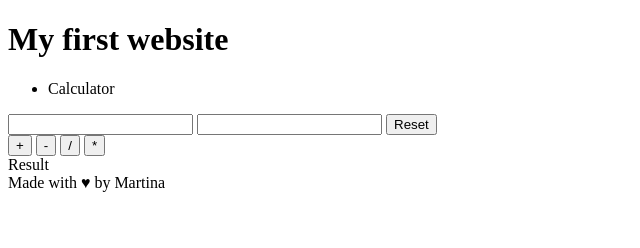
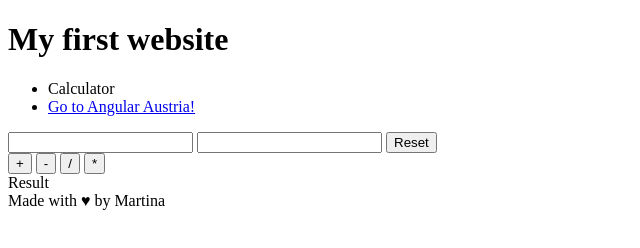
Before and after one commit to martinakraus/basic_workshop, a plain HTML site: page index.html in a window 1280 px wide. Shown: the whole page, without its empty margins (0-640 px from the left). Drawn offline with Linux system fonts and the light colour scheme.

Commit message:
:rocket: add Bonus lecture

```diff
--- a/index.html
+++ b/index.html
@@ -11,6 +11,7 @@
 <nav>
     <ul>
         <li>Calculator</li>
+        <li><a href="https://angular-austria.at/">Go to Angular Austria!</a></li>
     </ul>
 </nav>
 <section>
```
Also changed, not shown: img/hyperlink.png (added), 1 other file.
